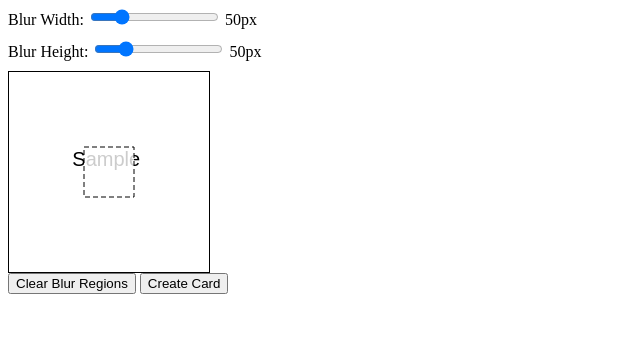
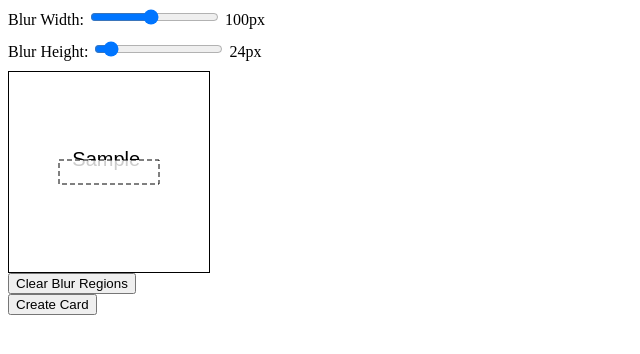
Before and after one commit to PopRazvanHoria/Learner, a website: page public/create-card.html in a window 1280 px wide. Both pictures are taken after typing "Sample" into the empty fields and a click on the button "Generate Image". Shown: the part 446-800 px from the top of the page, without its empty margins (0-640 px from the left). Drawn offline with Linux system fonts and the light colour scheme; no server answers.

Commit message:
enhance card creation with draggable blur preview and updated dimensions

```diff
--- a/public/create-card.html
+++ b/public/create-card.html
@@ -28,6 +28,10 @@
             width: 200px;
             height: 200px;
             display: none; /* Initially hidden */
+            cursor: grab;
+        }
+        #clear-blur-regions-btn, #create-card-btn {
+            display: none; /* Initially hidden */
         }
     </style>
 </head>
@@ -53,19 +57,25 @@
         </div>
         <div class="slider-container" id="blur-width-container">
             <label for="blur-width">Blur Width:</label>
-            <input type="range" id="blur-width" name="blur-width" min="10" max="200" value="50">
-            <span id="blur-width-value">50</span>px
+            <input type="range" id="blur-width" name="blur-width" min="10" max="200" value="100">
+            <span id="blur-width-value">100</span>px
         </div>
         <div class="slider-container" id="blur-height-container">
             <label for="blur-height">Blur Height:</label>
-            <input type="range" id="blur-height" name="blur-height" min="10" max="200" value="50">
-            <span id="blur-height-value">50</span>px
+            <input type="range" id="blur-height" name="blur-height" min="10" max="200" value="24">
+            <span id="blur-height-value">24</span>px
         </div>
         <canvas id="blur-preview" width="200" height="200"></canvas>
         <button type="button" id="clear-blur-regions-btn">Clear Blur Regions</button>
-        <button type="submit">Create Card</button>
+        <button type="submit" id="create-card-btn">Create Card</button>
     </form>
     <script>
+        let isDragging = false;
+        let startX, startY;
+        let offsetX = 0, offsetY = 0;
+        let img = new Image();
+        let imgLoaded = false;
+
         document.getElementById('card-type').addEventListener('change', function() {
             const textCardInput = document.getElementById('text-card-input');
             const imageCardInput = document.getElementById('image-card-input');
@@ -107,7 +117,14 @@
             document.getElementById('blur-preview').style.display = 'block';
             document.getElementById('blur-width-container').style.display = 'block';
             document.getElementById('blur-height-container').style.display = 'block';
+            document.getElementById('clear-blur-regions-btn').style.display = 'block';
+            document.getElementById('create-card-btn').style.display = 'block';
+
+            img.src = dataURL;
+            img.onload = function() {
+                imgLoaded = true;
                 updateBlurPreview();
+            };
         });
 
         function wrapText(ctx, text, x, y, maxWidth, lineHeight) {
@@ -149,7 +166,14 @@
                 document.getElementById('blur-preview').style.display = 'block';
                 document.getElementById('blur-width-container').style.display = 'block';
                 document.getElementById('blur-height-container').style.display = 'block';
+                document.getElementById('clear-blur-regions-btn').style.display = 'block';
+                document.getElementById('create-card-btn').style.display = 'block';
+
+                img.src = e.target.result;
+                img.onload = function() {
+                    imgLoaded = true;
                     updateBlurPreview();
+                };
             };
             reader.readAsDataURL(file);
         });
@@ -180,6 +204,8 @@
         });
 
         function updateBlurPreview() {
+            if (!imgLoaded) return;
+
             const blurWidth = document.getElementById('blur-width').value;
             const blurHeight = document.getElementById('blur-height').value;
             const previewCanvas = document.getElementById('blur-preview');
@@ -190,33 +216,41 @@
             const startY = centerY - blurHeight / 2;
             ctx.clearRect(0, 0, previewCanvas.width, previewCanvas.height);
 
-            // Add a snippet of the created card as the background
-            const generatedImage = document.getElementById('generated-image');
-            if (generatedImage.src) {
-                const img = new Image();
-                img.src = generatedImage.src;
-                img.onload = function() {
             const snippetWidth = Math.min(img.width, previewCanvas.width);
             const snippetHeight = Math.min(img.height, previewCanvas.height);
-                    const snippetX = (img.width - snippetWidth) / 2;
-                    const snippetY = (img.height - snippetHeight) / 2;
+            const snippetX = Math.max(0, Math.min(img.width - snippetWidth, (img.width - snippetWidth) / 2 + offsetX));
+            const snippetY = Math.max(0, Math.min(img.height - snippetHeight, (img.height - snippetHeight) / 2 + offsetY));
             ctx.drawImage(img, snippetX, snippetY, snippetWidth, snippetHeight, 0, 0, previewCanvas.width, previewCanvas.height);
             ctx.fillStyle = 'rgba(255, 255, 255, 0.8)';
             ctx.fillRect(startX, startY, blurWidth, blurHeight);
             ctx.strokeStyle = '#000';
             ctx.setLineDash([5, 3]);
             ctx.strokeRect(startX, startY, blurWidth, blurHeight);
-                };
-            } else {
-                // Add piglatin text as the background
-                ctx.fillStyle = '#000';
-                ctx.font = '16px Arial';
-                ctx.textAlign = 'center';
-                ctx.textBaseline = 'middle';
-                const piglatinText = 'Igpay Atinlay Extextay'; // Example piglatin text
-                ctx.fillText(piglatinText, centerX, centerY);
         }
+
+        document.getElementById('blur-preview').addEventListener('mousedown', function(event) {
+            isDragging = true;
+            startX = event.clientX;
+            startY = event.clientY;
+            this.style.cursor = 'grabbing';
+        });
+
+        document.addEventListener('mousemove', function(event) {
+            if (isDragging) {
+                const dx = event.clientX - startX;
+                const dy = event.clientY - startY;
+                offsetX -= dx;
+                offsetY -= dy;
+                startX = event.clientX;
+                startY = event.clientY;
+                requestAnimationFrame(updateBlurPreview);
             }
+        });
+
+        document.addEventListener('mouseup', function() {
+            isDragging = false;
+            document.getElementById('blur-preview').style.cursor = 'grab';
+        });
 
         document.getElementById('clear-blur-regions-btn').addEventListener('click', function() {
             const blurRegions = document.getElementsByClassName('blur-region');
```
Lines whose indentation alone changed are shown as unchanged.
